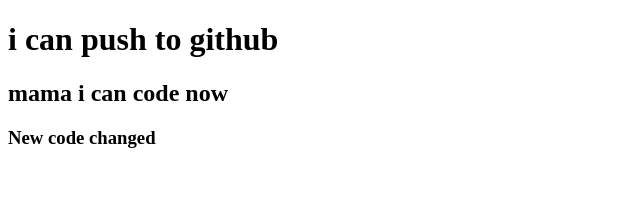
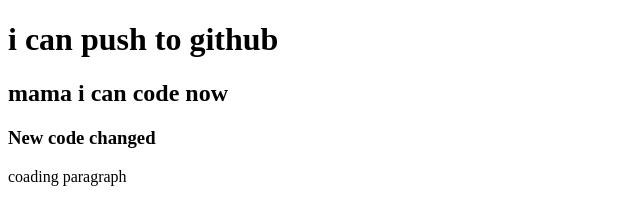
Before and after one commit to Faruqdigital/my-second-repo, a plain HTML site: page index.html in a window 1280 px wide. Shown: the whole page, without its empty margins (0-640 px from the left). Drawn offline with Linux system fonts and the light colour scheme.

Commit message:
styles added

```diff
--- a/index.html
+++ b/index.html
@@ -10,6 +10,7 @@
      <h1>i can push to github</h1>
      <h2>mama i can code now</h2>
      <h3>New code changed</h3>
+     <p>coading paragraph</p>
 
 </body>
 </html>
```
Also changed, not shown: style.css (added).
